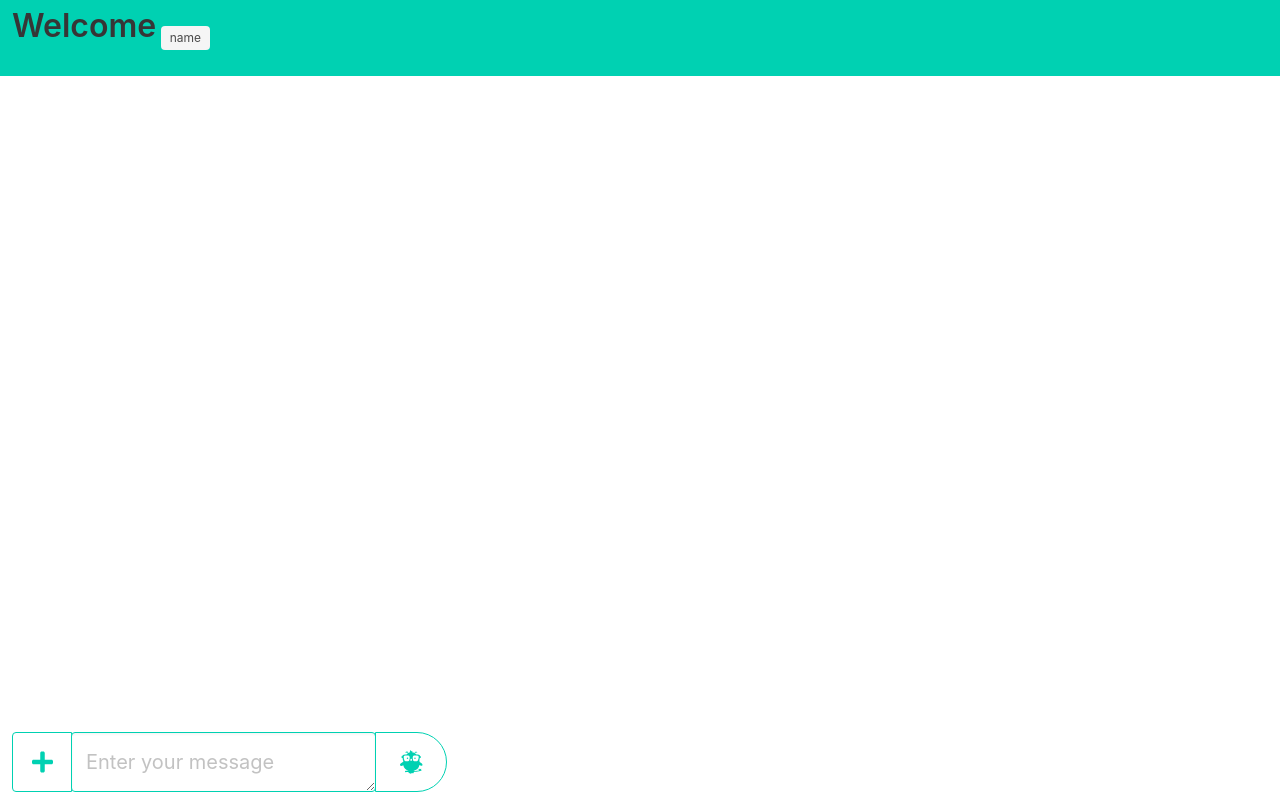
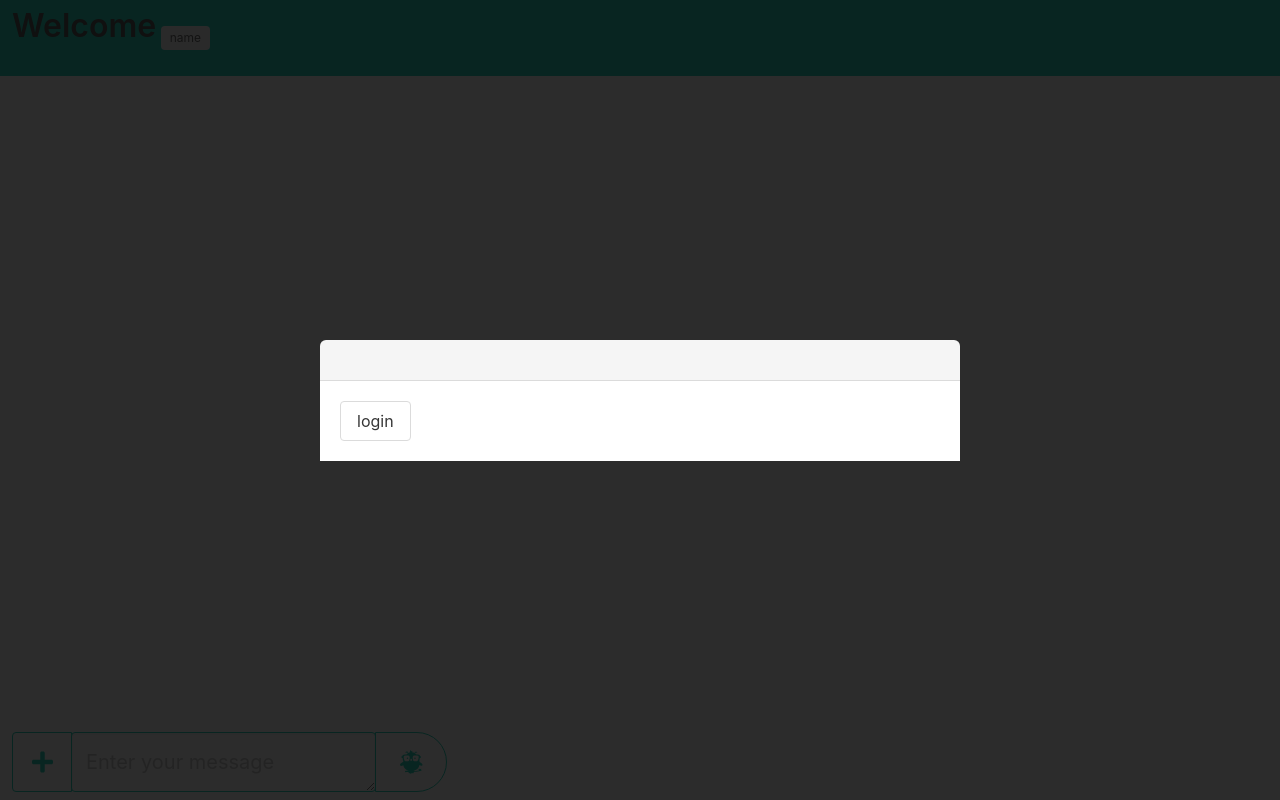
Before and after one commit to DRAGOONS-ARENA/j-j, a plain HTML site: page index.html in a window 1280 px wide. Drawn offline with nearby package versions, Linux system fonts and the light colour scheme.

Commit message:
Add files via upload

```diff
--- a/index.html
+++ b/index.html
@@ -43,6 +43,26 @@
 <!----------- ---------->
 
 
+<!---------- Modal ---------->
+
+<section id="modal" class="modal is-active">
+<div class="modal-background"></div>
+<div class="modal-card">
+
+<div class="modal-card-head">
+<h id="modal_head" class="title"></h>
+</div>
+
+<div class="modal-card-body">
+<p id="login" class="button">login</p>
+</div>
+
+</div>
+</section>
+
+<!---------- ---------->
+
+
 
 <!---------- space for message input---------->
 <nav>
```
